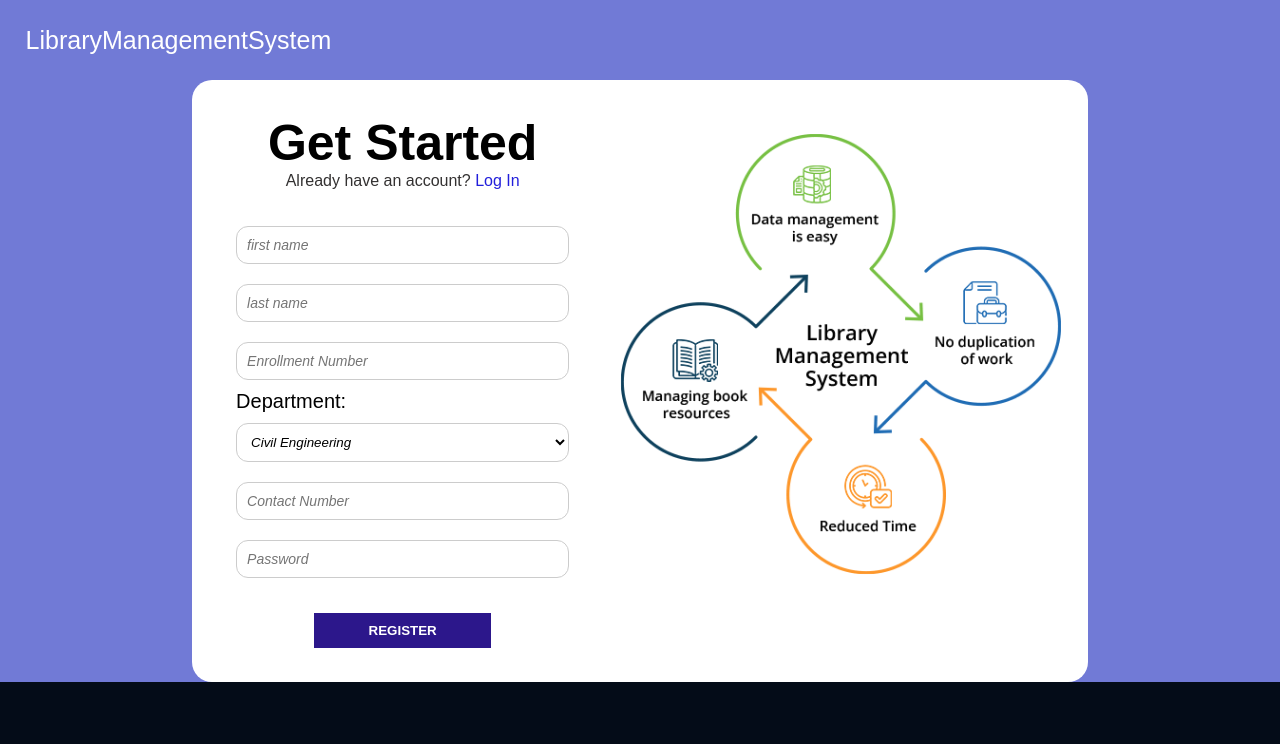
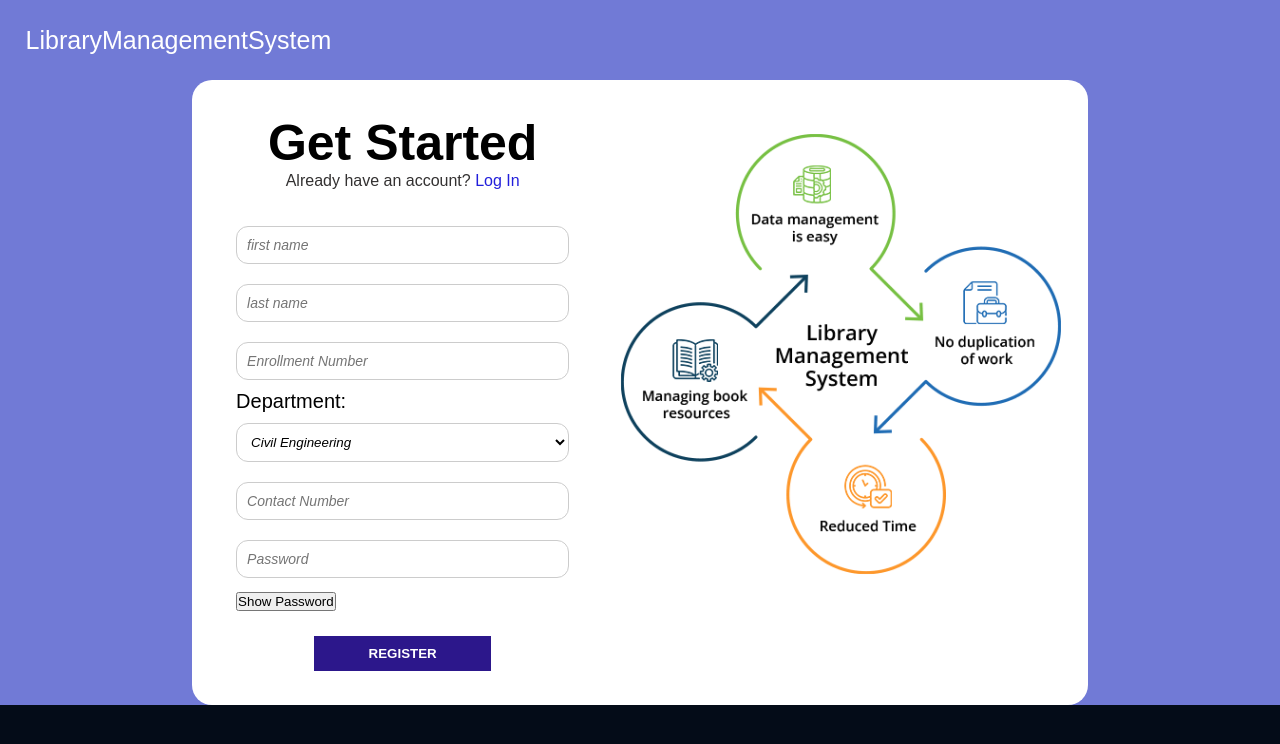
Before and after one commit to daviesningthouja/Library-Frontend, a React (Vite) app in the folder library-app/: page /user/registration in a window 1280 px wide. Shown: the top 744 px of the page. Built offline with nearby package versions, Linux system fonts and the light colour scheme.

Commit message:
Update Registration.jsx

```diff
--- a/library-app/src/pages/Authentication/signup/Registration.jsx
+++ b/library-app/src/pages/Authentication/signup/Registration.jsx
@@ -1,8 +1,16 @@
 import lib from "../../../assets/lib.png";
 import "./registration.css";
+
 import { Link } from "react-router-dom";
+import { useState } from "react";
 
 const Registration = () => {
+
+    const [showPassword, setShowPassword] = useState(false);
+
+    const togglePasswordVisibility = () => {
+      setShowPassword(!showPassword);
+    };
   return (
     <div className="wrapper_signup">
       <div className="navbar_signup">
@@ -43,11 +51,14 @@ const Registration = () => {
                 </select>
               </div>
               <div className="user_data">
-                <input type="" placeholder="Contact Number" />
+                <input type="text" placeholder="Contact Number" />
               </div>
 
               <div className="user_data">
-                <input type="password" placeholder="Password" />
+                <input type={showPassword ? 'text' : 'password'} placeholder="Password" />
+                <button type="button" onClick={togglePasswordVisibility}>
+        {showPassword ? 'Hide' : 'Show'} Password
+      </button>
               </div>
             </form>
           </div>
```
